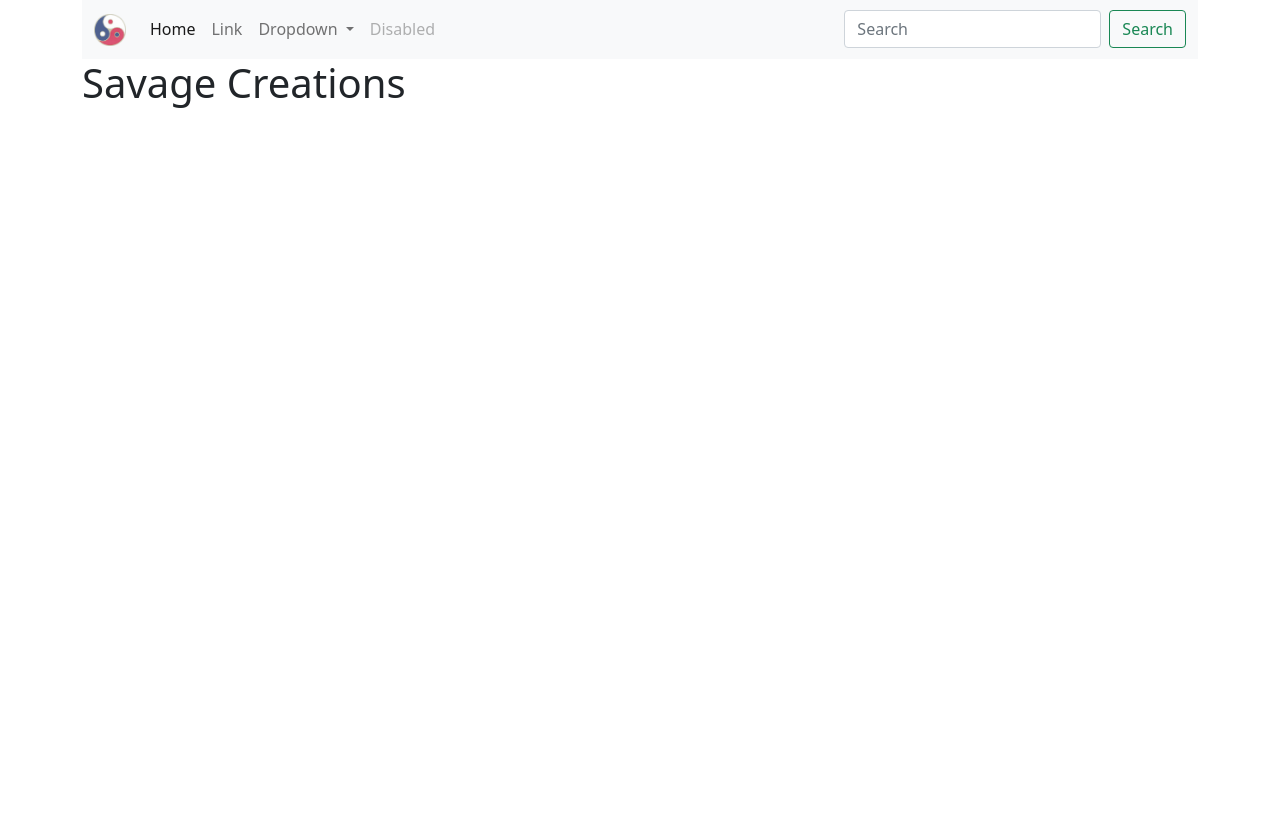
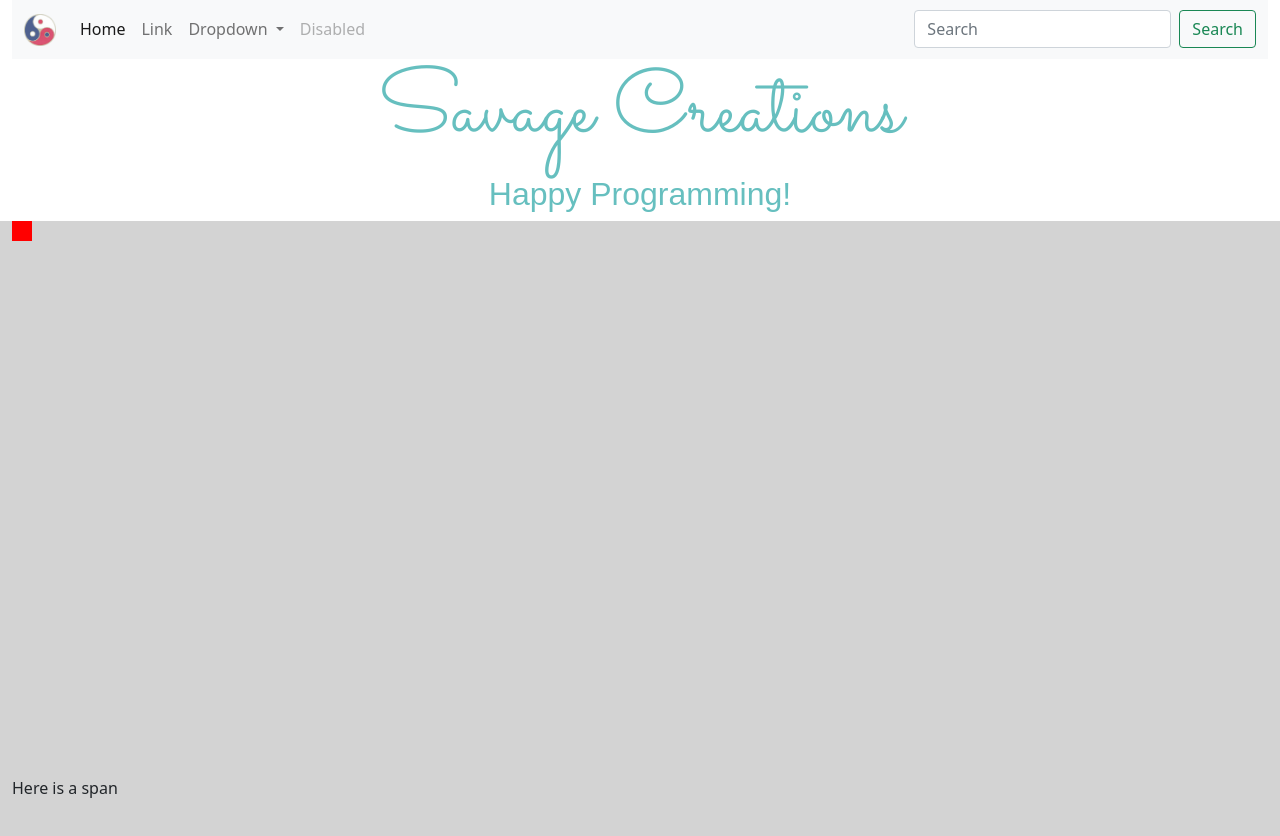
Before and after one commit to Rushman1/personal-website, a plain HTML site: page index.html in a window 1280 px wide. Before the commit the page ends 800 px from the top, so only its background shows below. Drawn offline with Linux system fonts and the light colour scheme; a web font is replaced by a local one.

Commit message:
Added fonts and header styles

```diff
--- a/css/styles.css
+++ b/css/styles.css
@@ -2,6 +2,44 @@
 Description: Personal Website
 Author: Tim Savage
 */
-body {
-    margin: auto 0;
+html, body {
+    margin: 0;
+    height: 100%;
 }
+h1 {
+    font-size: 5.625rem;
+    font-family: 'Sacramento', cursive;
+}
+
+h2{
+    font-size: calc(40 / 16)rem;
+    font-family: 'Georama', sans-serif;
+    font-weight: normal;
+}
+
+h1, h2 {
+    color: #66BFBF;
+}
+
+h3, a {
+    color: #11999E;
+}
+
+
+/* practice div classes */
+.red {
+   width: 20px;
+   height: 20px;
+   background-color: red;
+   position: relative;
+}
+
+/*
+    font-family: 'Georama', sans-serif;
+
+    font-family: 'Merriweather', serif;
+
+    font-family: 'Raleway', sans-serif;
+
+    font-family: 'Sacramento', cursive;
+*/
--- a/index.html
+++ b/index.html
@@ -24,8 +24,12 @@
     <meta name="msapplication-TileColor" content="#ffffff">
     <meta name="msapplication-TileImage" content="/ms-icon-144x144.png">
     <meta name="theme-color" content="#ffffff">
+    <link rel="preconnect" href="https://fonts.googleapis.com">
+    <link rel="preconnect" href="https://fonts.gstatic.com" crossorigin>
+    <link href="https://fonts.googleapis.com/css2?family=Georama:wght@100;200;400;700&family=Merriweather:wght@300;400;700&family=Raleway:wght@100;300;500;700&family=Sacramento&display=swap" rel="stylesheet">     <link rel="stylesheet" href="css/styles.css">
 </head>
-<body class="container">
+<body class="container-fluid">
+  <div style="height: 100%;">
   <nav class="navbar navbar-expand-lg navbar-light bg-light">
       <div class="container-fluid">
         <a class="navbar-brand" href="#">
@@ -65,8 +69,21 @@
       </div>
     </nav>
     <div class="row">
+        <div class="col text-center">
+            <h1>Savage Creations</h1>
+            <h2>Happy Programming!</h2>
+        </div>
+    </div>
+    <div class="row" style="height: 100%; background-color: lightgray;">
+      <div class="col" id="block-parent">
+        <div class="red"></div>
+      </div>
+    </div>
+  </div>
+  <span id="coords"></span>
+  <div class="row" style="position: absolute; bottom: 0; width: 100%;">
     <div class="col">
-            <h1>Savage Creations</h1>
+      <span>Here is a span</span>
     </div>
   </div>
     <script src="modules/jquery/dist/jquery.min.js"></script>
--- a/js/index.js
+++ b/js/index.js
@@ -1,11 +1,28 @@
-'use strict';
-
 (function(baseCode) {
+	'use strict';
 	baseCode(window.jQuery, window, document);
 }(function($, window, document) {
 	$(function() {
 
 		// Button Clicks
+
+		// var inter = window.setInterval(() => {
+		// 	var left = parseInt($(".red").css('left'));
+		// 	var top = parseInt($(".red").css('top'));
+		// 	const parent = $('.red').parent();
+
+		// 	var parentWidth = parseInt(parent.css('width')) - parseInt($('.red').css('width'));
+		// 	var parentHeight = parseInt(parent.css('height')) - parseInt($('.red').css('height'));
+
+		// 	var rTop = getRandomInt(parentHeight);
+		// 	var rLeft = getRandomInt(parentWidth);
+
+		// 	setBlockPosition(rTop, rLeft);
+		// }, 500);
+
+		// window.setTimeout(() => {
+		// 	clearInterval(inter);
+		// }, 60000);
 
 	});
 	// Wrappers
@@ -13,6 +30,13 @@
 	// AJAX Functions
 
 	// Functions
-
+	function setBlockPosition(top, left){
+		const block = $(".red");
+		block.css({top: top + 'px', left: left + 'px'});
+		$("#coords").html($("#coords").html() + top + ':' + left + '<br/>');
+	}
+	function getRandomInt(max){
+		return Math.floor(Math.random()*max);
+	}
 	// Dynamic Buttons
 }));
```
Lines whose indentation alone changed are shown as unchanged.
